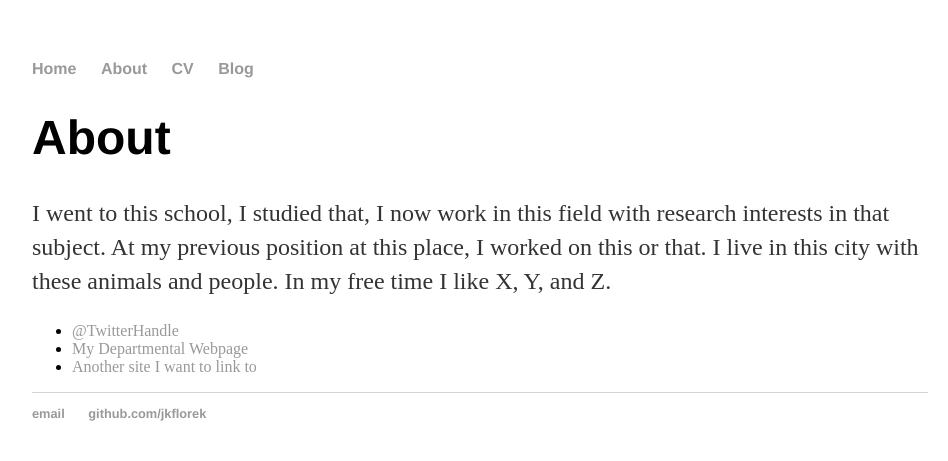
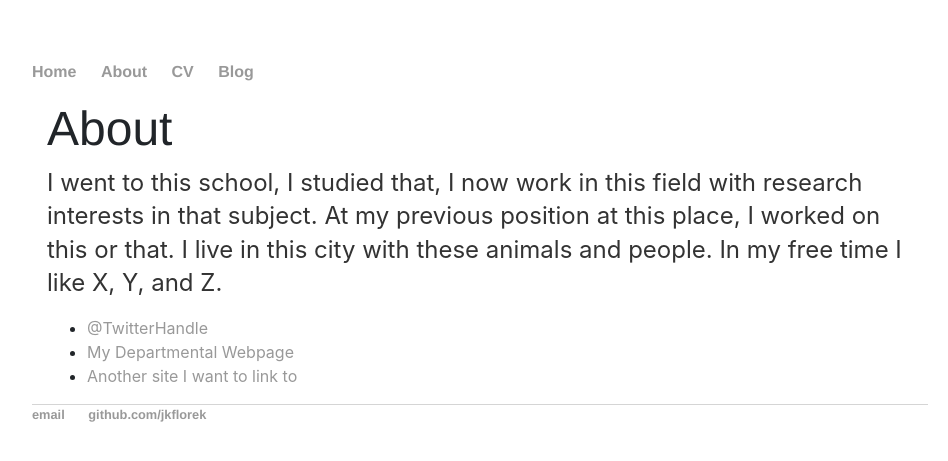
Before and after one commit to jkflorek/jkflorek.github.io, a Jekyll site: the page built from about/index.html, in a window 1280 px wide. Shown: the top 461 px of the page, without its empty margins (160-1108 px from the left). Built offline with Jekyll 4.4.1, drawn with Linux system fonts in a browser that asks for light colours.

Commit message:
Added bootstrap

```diff
--- a/_layouts/default.html
+++ b/_layouts/default.html
@@ -2,6 +2,14 @@
 	<html>
 		<head>
 			<title>{{ page.title }}</title>
+
+			<!-- Required meta tags -->
+    			<meta charset="utf-8">
+    			<meta name="viewport" content="width=device-width, initial-scale=1, shrink-to-fit=no">
+
+    			<!-- Bootstrap CSS -->
+    			<link rel="stylesheet" href="https://stackpath.bootstrapcdn.com/bootstrap/4.3.1/css/bootstrap.min.css" integrity="sha384-ggOyR0iXCbMQv3Xipma34MD+dH/1fQ784/j6cY/iJTQUOhcWr7x9JvoRxT2MZw1T" crossorigin="anonymous">
+
 			<!-- link to main stylesheet -->
 			<link rel="stylesheet" type="text/css" href="/css/main.css">
 		</head>
@@ -25,5 +33,10 @@
 	        		<li><a href="https://github.com/jkflorek">github.com/jkflorek</a></li>
 				</ul>
 			</footer>
+			<!-- Optional JavaScript -->
+			<!-- jQuery first, then Popper.js, then Bootstrap JS -->
+			<script src="https://code.jquery.com/jquery-3.3.1.slim.min.js" integrity="sha384-q8i/X+965DzO0rT7abK41JStQIAqVgRVzpbzo5smXKp4YfRvH+8abtTE1Pi6jizo" crossorigin="anonymous"></script>
+			<script src="https://cdnjs.cloudflare.com/ajax/libs/popper.js/1.14.7/umd/popper.min.js" integrity="sha384-UO2eT0CpHqdSJQ6hJty5KVphtPhzWj9WO1clHTMGa3JDZwrnQq4sF86dIHNDz0W1" crossorigin="anonymous"></script>
+			<script src="https://stackpath.bootstrapcdn.com/bootstrap/4.3.1/js/bootstrap.min.js" integrity="sha384-JjSmVgyd0p3pXB1rRibZUAYoIIy6OrQ6VrjIEaFf/nJGzIxFDsf4x0xIM+B07jRM" crossorigin="anonymous"></script>
 		</body>
 	</html>
```
